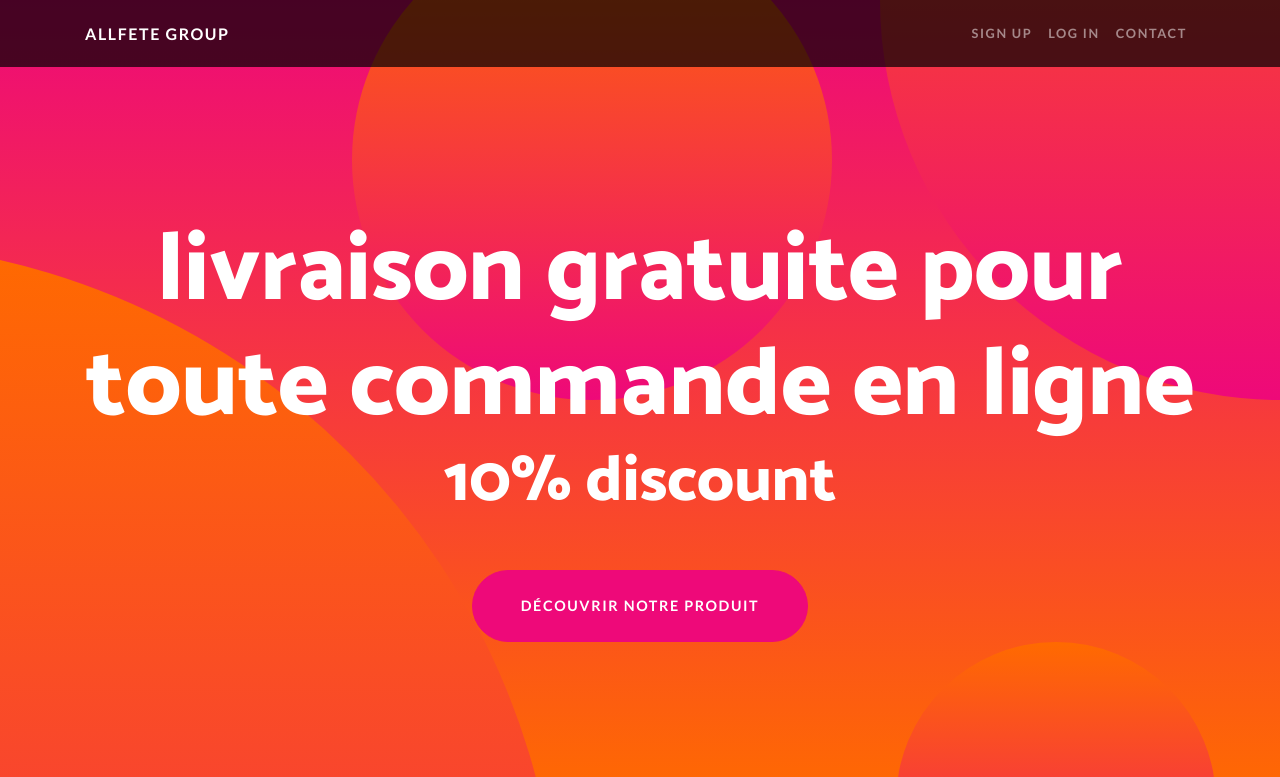
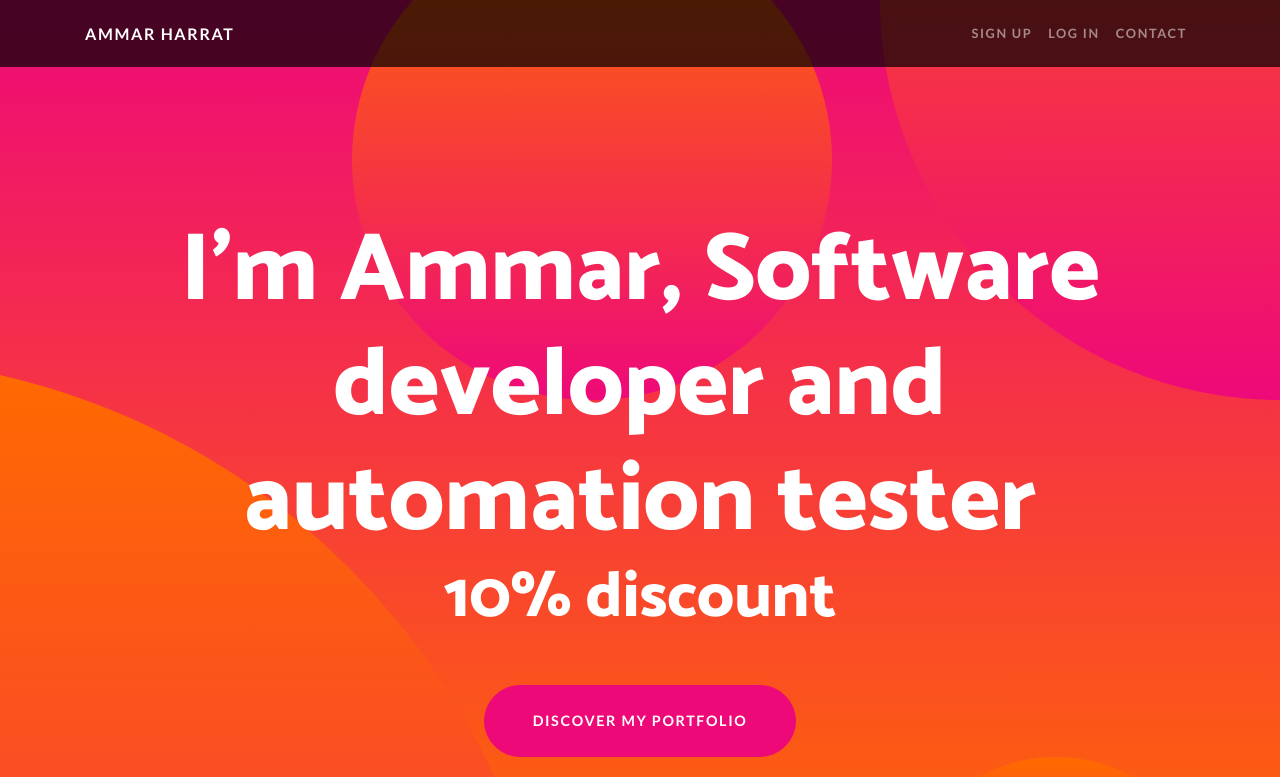
Before and after one commit to AmmarHarrat/AmmarHarrat.github.io, a website: page index.html in a window 1280 px wide. Shown: the top 777 px of the page. Drawn offline with Linux system fonts and the light colour scheme.

Commit message:
Update index.html

```diff
--- a/index.html
+++ b/index.html
@@ -27,7 +27,7 @@
   <!-- Navigation -->
   <nav class="navbar navbar-expand-lg navbar-dark navbar-custom fixed-top">
     <div class="container">
-      <a class="navbar-brand" href="#">ALLFETE Group</a>
+      <a class="navbar-brand" href="#">Ammar Harrat</a>
       <button class="navbar-toggler" type="button" data-toggle="collapse" data-target="#navbarResponsive" aria-controls="navbarResponsive" aria-expanded="false" aria-label="Toggle navigation">
         <span class="navbar-toggler-icon"></span>
       </button>
@@ -50,9 +50,9 @@
   <header class="masthead text-center text-white">
     <div class="masthead-content">
       <div class="container">
-        <h1 class="masthead-heading mb-0">livraison gratuite pour toute commande en ligne</h1>
+        <h1 class="masthead-heading mb-0">I'm Ammar, Software developer and automation tester</h1>
         <h2 class="masthead-subheading mb-0">10% discount</h2>
-        <a href="#produit" class="btn btn-primary btn-xl rounded-pill mt-5">découvrir notre produit</a>
+        <a href="#produit" class="btn btn-primary btn-xl rounded-pill mt-5">Discover my Portfolio</a>
       </div>
     </div>
     <div class="bg-circle-1 bg-circle"></div>
```
